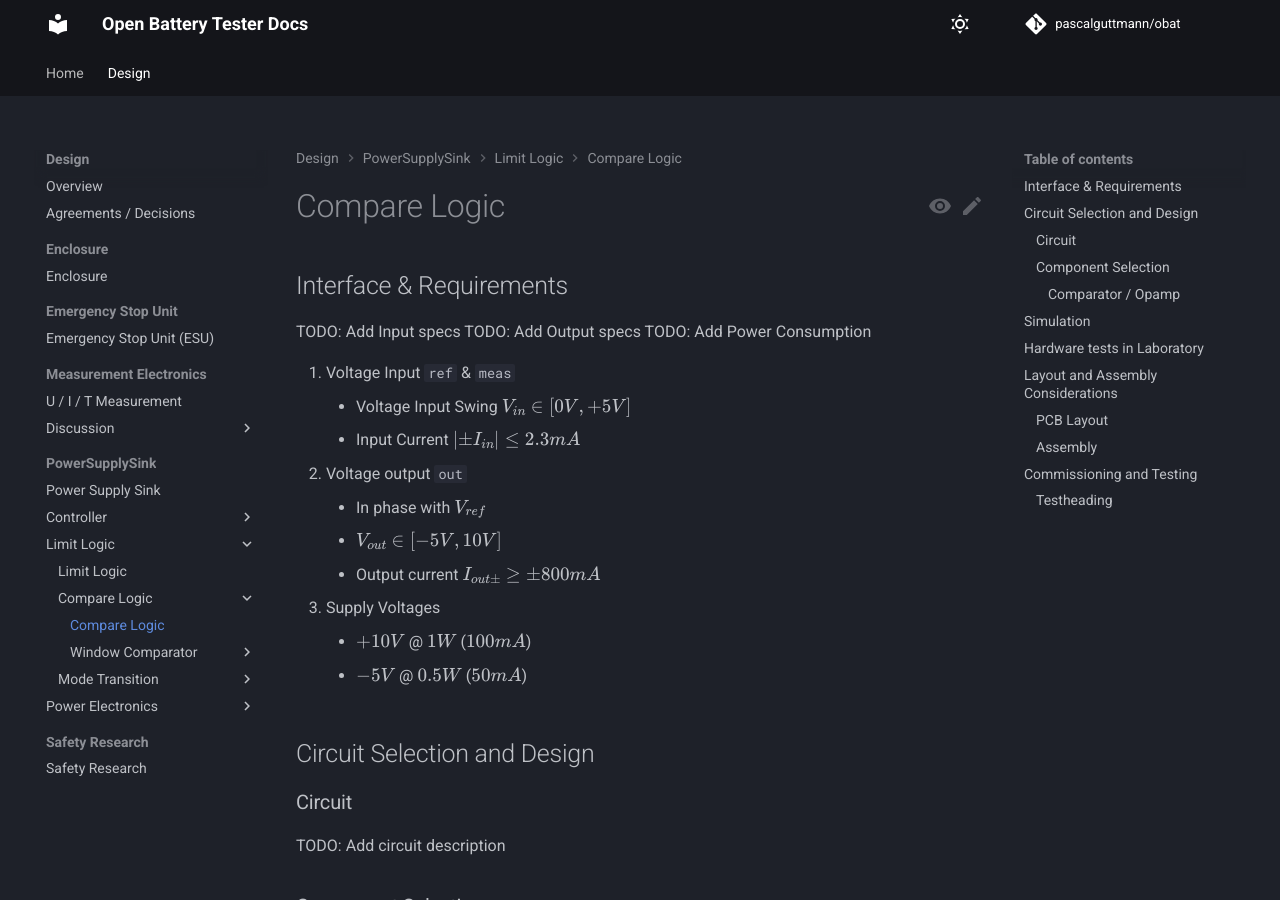
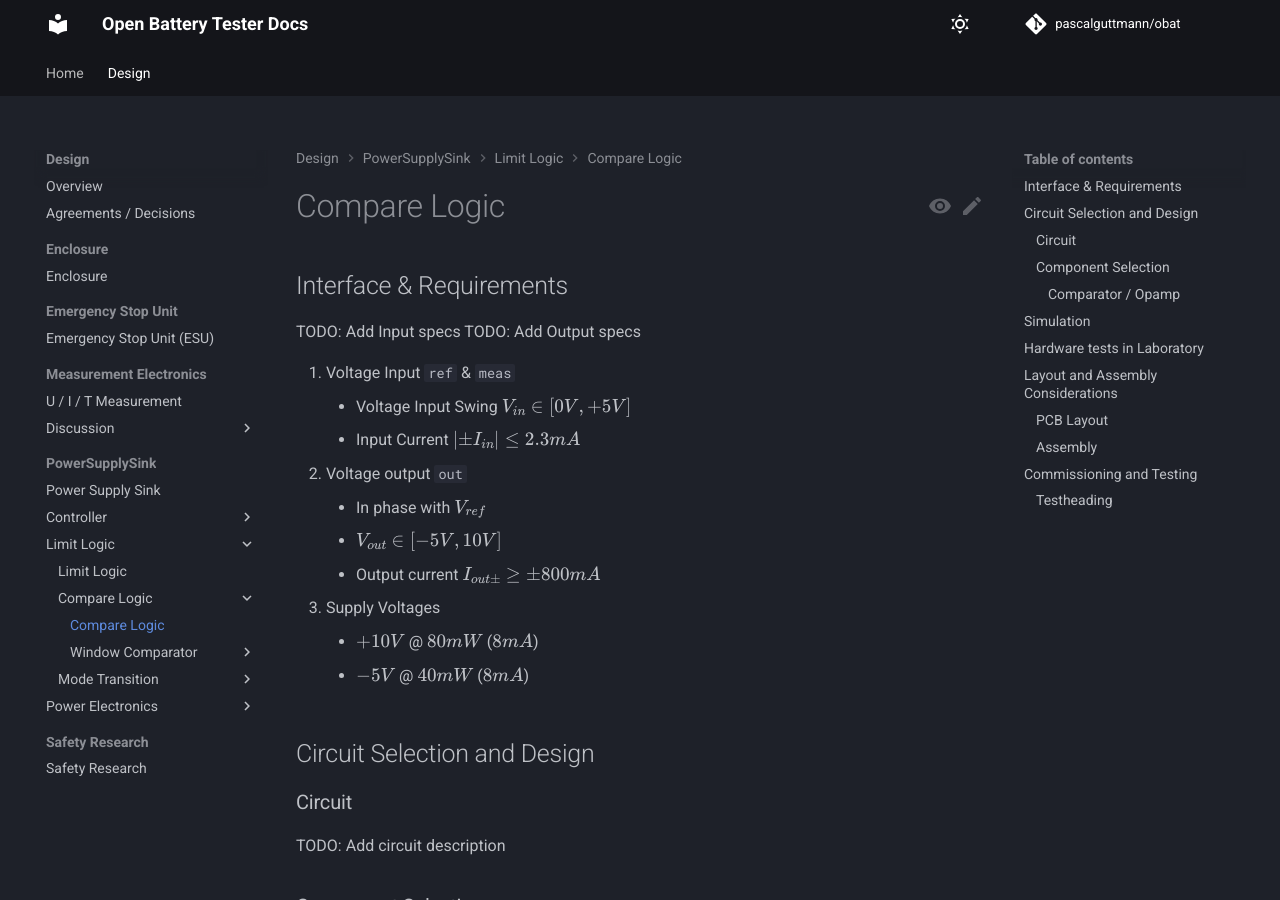
Before and after one commit to pascalguttmann/obat, an MkDocs documentation site: the page built from docs/design/pss/limit-logic/compare-logic/compare-logic.md, in a window 1280 px wide and 900 px high. Built offline with MkDocs 1.6.1 and Material for MkDocs 9.7.7, drawn with Linux system fonts in a browser that asks for light colours; comment, search, counter and statistics services are not loaded.

Commit message:
add compare-logic power consumption

```diff
--- a/docs/design/pss/limit-logic/compare-logic/compare-logic.md
+++ b/docs/design/pss/limit-logic/compare-logic/compare-logic.md
@@ -4,7 +4,6 @@
 
 TODO: Add Input specs
 TODO: Add Output specs
-TODO: Add Power Consumption
 
 1. Voltage Input `ref` & `meas`
     - Voltage Input Swing $V_{in} \in [0V, +5V]$
@@ -14,8 +13,8 @@ TODO: Add Power Consumption
     - $V_{out} \in [-5V, 10V]$
     - Output current $I_{out \pm} \geq \pm 800 mA$
 3. Supply Voltages
-    - $+10V$ @ $1W$ ($100mA$)
-    - $-5V$ @ $0.5W$ ($50mA$)
+    - $+10V$ @ $80mW$ ($8mA$)
+    - $-5V$ @ $40mW$ ($8mA$)
 
 ## Circuit Selection and Design
 
```
